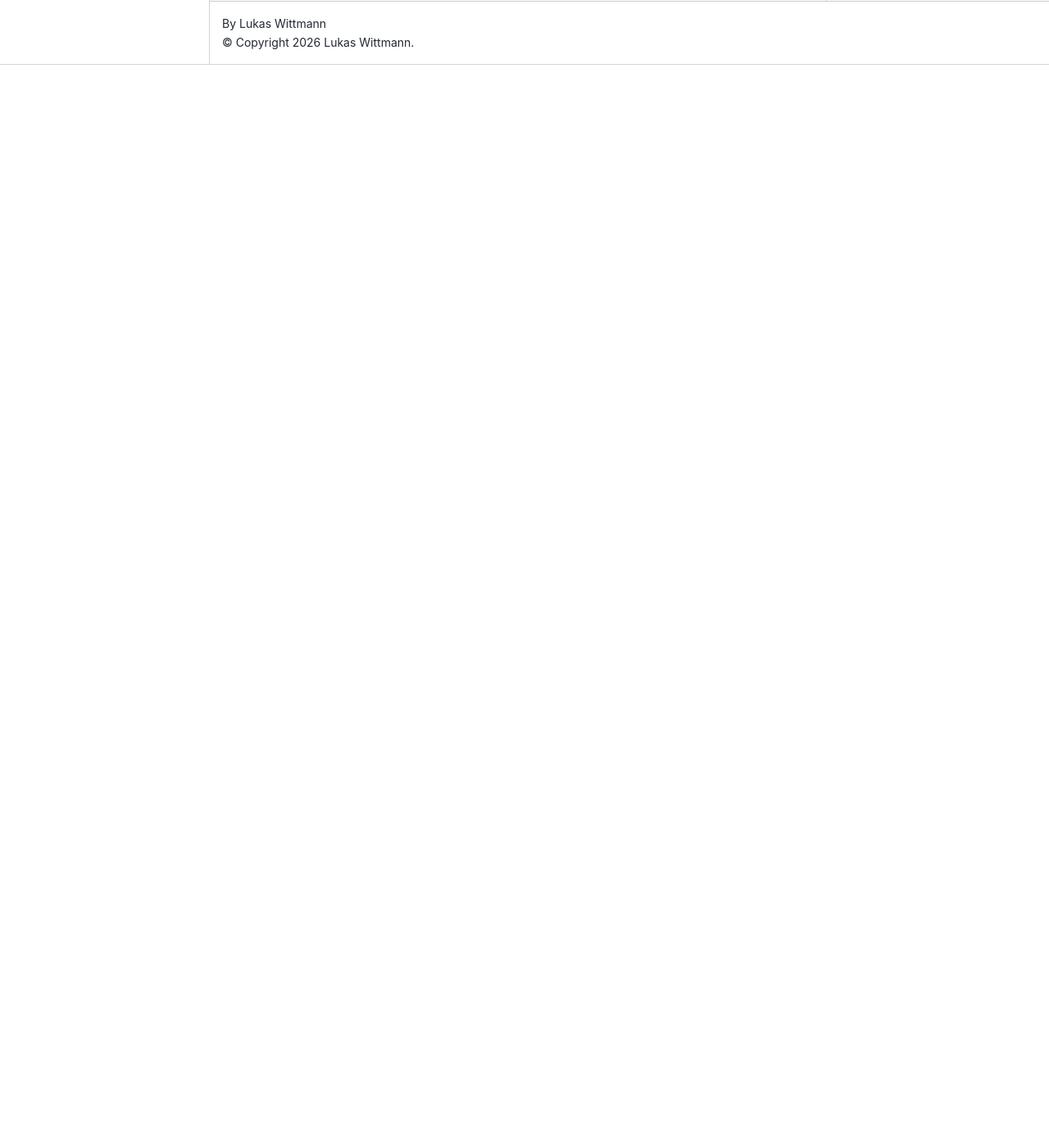
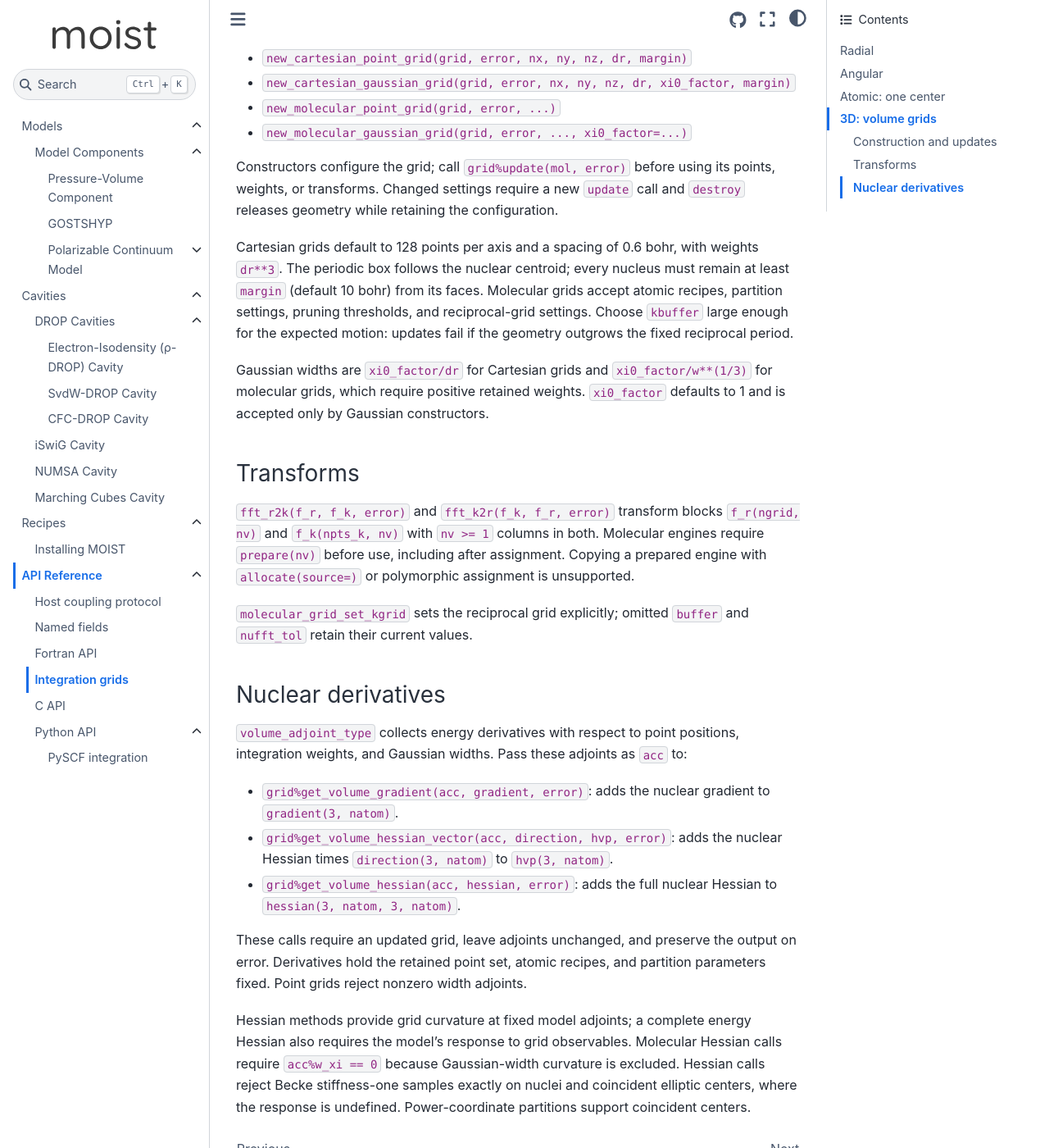
Before and after one commit to lukaswittmann/moist, a Sphinx documentation site: the page built from docs/reference/grids.rst, in a window 1280 px wide and 1400 px high, scrolled down 2145 px. Shown: the whole window at 82% size. Built offline with Sphinx 7.4.7 and the Sphinx Book theme 1.1.4, drawn with Linux system fonts in a browser that asks for light colours; pages that are not in the unit, such as notebooks, are missing from menus; before the commit the page ends 2224 px from its top, so only the background shows below that; some of the changed text lies outside the part shown.

Commit message:
Updated docs

```diff
--- a/docs/reference/grids.rst
+++ b/docs/reference/grids.rst
@@ -43,11 +43,61 @@ Cartesian and molecular grids share a 3D interface, allowing field calculations
 Molecular partition weights sum to one over atoms at each point, preventing double counting of overlapping atomic contributions.
 
 * ``3d/base.f90``: abstract ``moist_math_grid_3d_type`` with common point, weight, integration, geometry-update, and transform-factory interfaces. ``3d/adjoint.f90`` holds position, weight, and Gaussian-width adjoints.
-* ``3d/cartesian.f90``: uniform box grid with FFT transforms; constructed directly from box dimensions and spacing.
+* ``3d/cartesian.f90``: uniform box grid with FFT transforms, configured by box dimensions and spacing.
 * ``3d/molecular.f90``: translates atomic grids to the nuclei, applies partition weights, and prunes points; NUFFT transforms connect these nonuniform points to a uniform reciprocal grid.
-* ``3d/partition.f90``: interchangeable Becke, SSF, and fuzzy power-Voronoi (``pvoronoi``) partitions, implemented in ``3d/partition/``. Atomic recipes and partitions can be chosen independently. SSF (:math:`C^3`) and pvoronoi (:math:`C^\infty`) provide regions of exactly zero weight for pruning.
+* ``3d/kernel/``: interchangeable Becke, SSF, and fuzzy power-Voronoi (``pvoronoi``) partitions and grid derivatives. Atomic recipes and partitions can be chosen independently. SSF (:math:`C^3`) and pvoronoi (:math:`C^\infty`) provide regions of exactly zero weight for pruning.
 
 ``grid%new_trafo`` creates the transform engine matching the concrete 3D grid.
 Rules, mappings, angular generators, and shell policies are independently replaceable through their abstract interfaces.
 
 To prune only zero-weight molecular points, set both ``weight_threshold`` and ``pruning_threshold`` to zero; larger positive thresholds (:math:`>10^{-10}`) can introduce discontinuities in grid-evaluted/integrated functions.
+
+Construction and updates
+~~~~~~~~~~~~~~~~~~~~~~~~
+
+The public 3D constructors, re-exported by ``moist_math_grid``, are:
+
+* ``new_cartesian_point_grid(grid, error, nx, ny, nz, dr, margin)``
+* ``new_cartesian_gaussian_grid(grid, error, nx, ny, nz, dr, xi0_factor, margin)``
+* ``new_molecular_point_grid(grid, error, ...)``
+* ``new_molecular_gaussian_grid(grid, error, ..., xi0_factor=...)``
+
+Constructors configure the grid; call ``grid%update(mol, error)`` before using its points, weights, or transforms.
+Changed settings require a new ``update`` call and ``destroy`` releases geometry while retaining the configuration.
+
+Cartesian grids default to 128 points per axis and a spacing of 0.6 bohr, with weights ``dr**3``.
+The periodic box follows the nuclear centroid; every nucleus must remain at least ``margin`` (default 10 bohr) from its faces.
+Molecular grids accept atomic recipes, partition settings, pruning thresholds, and reciprocal-grid settings.
+Choose ``kbuffer`` large enough for the expected motion: updates fail if the geometry outgrows the fixed reciprocal period.
+
+Gaussian widths are ``xi0_factor/dr`` for Cartesian grids and ``xi0_factor/w**(1/3)`` for molecular grids, which require positive retained weights.
+``xi0_factor`` defaults to 1 and is accepted only by Gaussian constructors.
+
+Transforms
+~~~~~~~~~~
+
+``fft_r2k(f_r, f_k, error)`` and ``fft_k2r(f_k, f_r, error)`` transform blocks
+``f_r(ngrid, nv)`` and ``f_k(npts_k, nv)`` with ``nv >= 1`` columns in both.
+Molecular engines require ``prepare(nv)`` before use, including after assignment.
+Copying a prepared engine with ``allocate(source=)`` or polymorphic assignment is unsupported.
+
+``molecular_grid_set_kgrid`` sets the reciprocal grid explicitly; omitted ``buffer`` and ``nufft_tol`` retain their current values.
+
+Nuclear derivatives
+~~~~~~~~~~~~~~~~~~~
+
+``volume_adjoint_type`` collects energy derivatives with respect to point positions, integration weights, and Gaussian widths.
+Pass these adjoints as ``acc`` to:
+
+* ``grid%get_volume_gradient(acc, gradient, error)``: adds the nuclear gradient to ``gradient(3, natom)``.
+* ``grid%get_volume_hessian_vector(acc, direction, hvp, error)``: adds the nuclear Hessian times ``direction(3, natom)`` to ``hvp(3, natom)``.
+* ``grid%get_volume_hessian(acc, hessian, error)``: adds the full nuclear Hessian to ``hessian(3, natom, 3, natom)``.
+
+These calls require an updated grid, leave adjoints unchanged, and preserve the output on error.
+Derivatives hold the retained point set, atomic recipes, and partition parameters fixed.
+Point grids reject nonzero width adjoints.
+
+Hessian methods provide grid curvature at fixed model adjoints; a complete energy Hessian also requires the model's response to grid observables.
+Molecular Hessian calls require ``acc%w_xi == 0`` because Gaussian-width curvature is excluded.
+Hessian calls reject Becke stiffness-one samples exactly on nuclei and coincident elliptic centers, where the response is undefined.
+Power-coordinate partitions support coincident centers.
```
